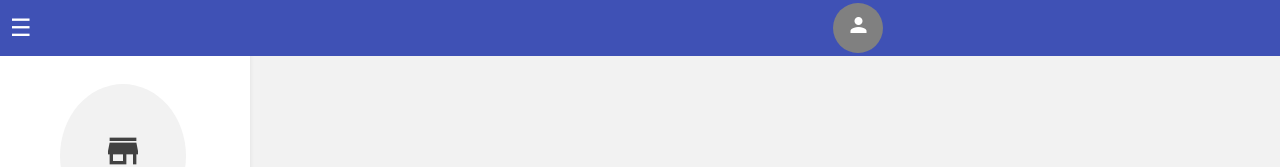
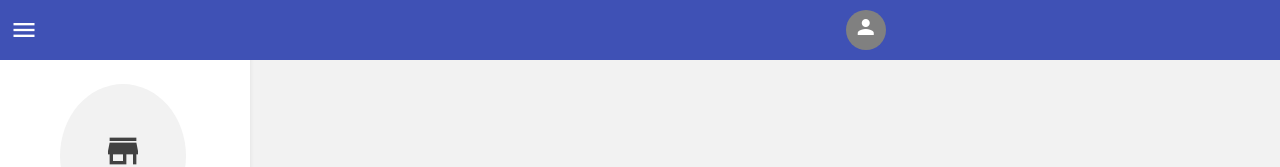
Before and after one commit to BenjaminAlvarezDiaz/Salud-Data-Center, a React (Vite) app in the folder client/: page / in a window 1280 px wide. Shown: the top 167 px of the page. Built offline with nearby package versions, Linux system fonts and the light colour scheme.

Commit message:
Actualizando el appbar

```diff
--- a/client/src/components/AppBar/AppBar.css
+++ b/client/src/components/AppBar/AppBar.css
@@ -3,6 +3,7 @@
     top: 0;
     left: 0;
     width: 100%;
+    padding: 10px;
     display: flex;
     z-index: 1000;
     justify-content: space-between;
@@ -12,9 +13,8 @@
 }
 
 .menuButtonStyle {
-    font-size: 24px;
+    font-size: 28px;
     cursor: pointer;
-    padding: 10px;
 }
 
 .titleStyle {
@@ -33,12 +33,16 @@
     width: 1px;
 }
 
+.iconRight {
+    width: 40px;
+    height: 40px;
+    background: gray;
+    border-radius: 30px;
+    align-content: center;
+}
+
 .iconRightStyle {
-    width: 50px;
-    height: 50px;
-    background: gray;
-    border-radius: 50px;
-    align-content: center;
+    font-size: 24px;
 }
 
 .endBox {
--- a/client/src/components/AppBar/AppBar.jsx
+++ b/client/src/components/AppBar/AppBar.jsx
@@ -7,15 +7,15 @@ function AppBar({ toggleSidebar, content, contentRight, iconRight }){
       }
     return (
     <div className="appBarStyle">
-        <div className="menuButtonStyle" onClick={toggleSidebar}>
-            &#9776;
+        <span className="material-icons , menuButtonStyle" onClick={toggleSidebar}>
+            menu
             {/* Icono de menú de hamburguesa */}
-        </div>
+        </span>
         {content}
       <div className="contentRightStyle">
         {contentRight? contentRight : (<div className="itemRight"></div>)}
-        <div className="iconRightStyle">
-          { iconRight? iconRight : (<span className="material-icons">person</span>)}
+        <div className="iconRight">
+          { iconRight? iconRight : (<span className="material-icons , iconRightStyle">person</span>)}
         </div>
       </div>
       <div className="endBox"></div>
--- a/client/src/pages/Help.jsx
+++ b/client/src/pages/Help.jsx
@@ -12,7 +12,7 @@ function Help(){
 
     return(
         <div className='main-container'>
-            <AppBar></AppBar>
+            <AppBar/>
             <Sidebar isOpen={isSidebarOpen} toggleSidebar={toggleSidebar} />
         </div>
     );
```
